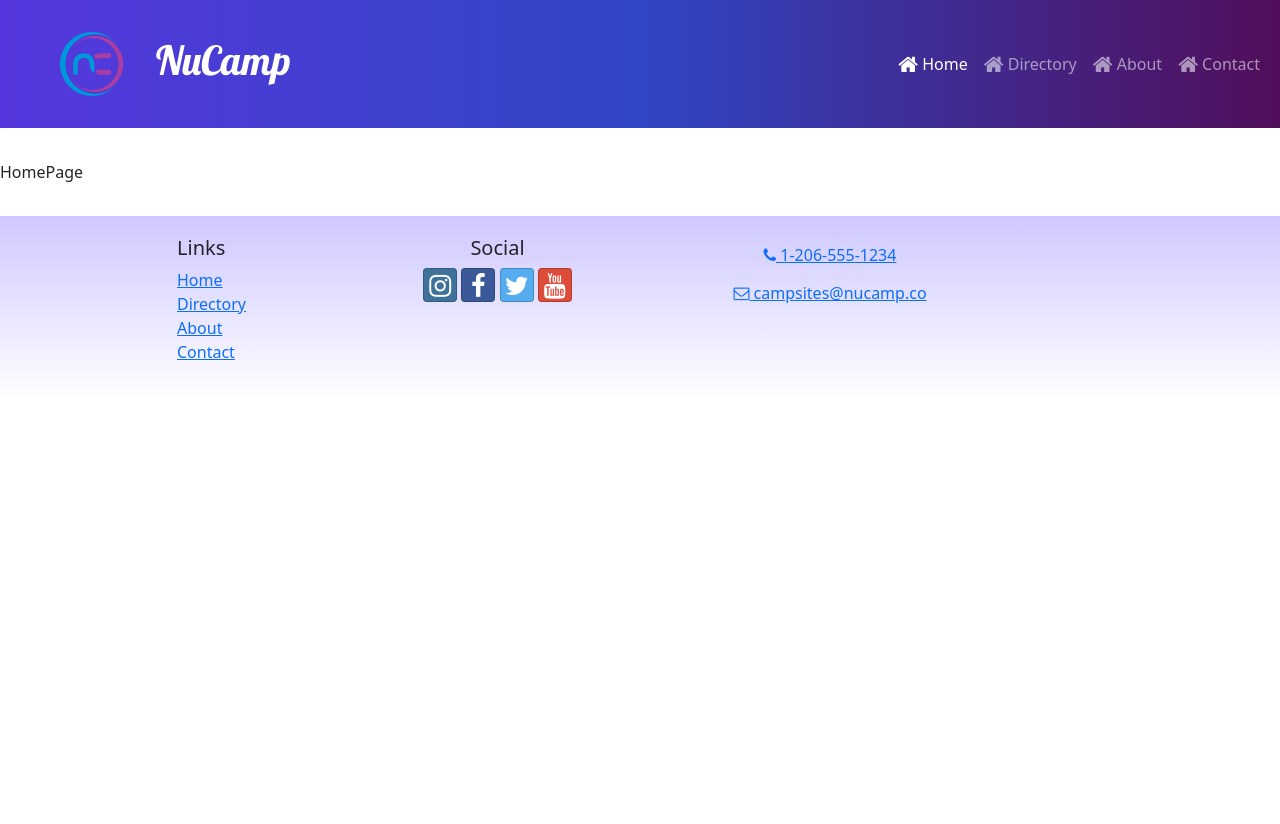
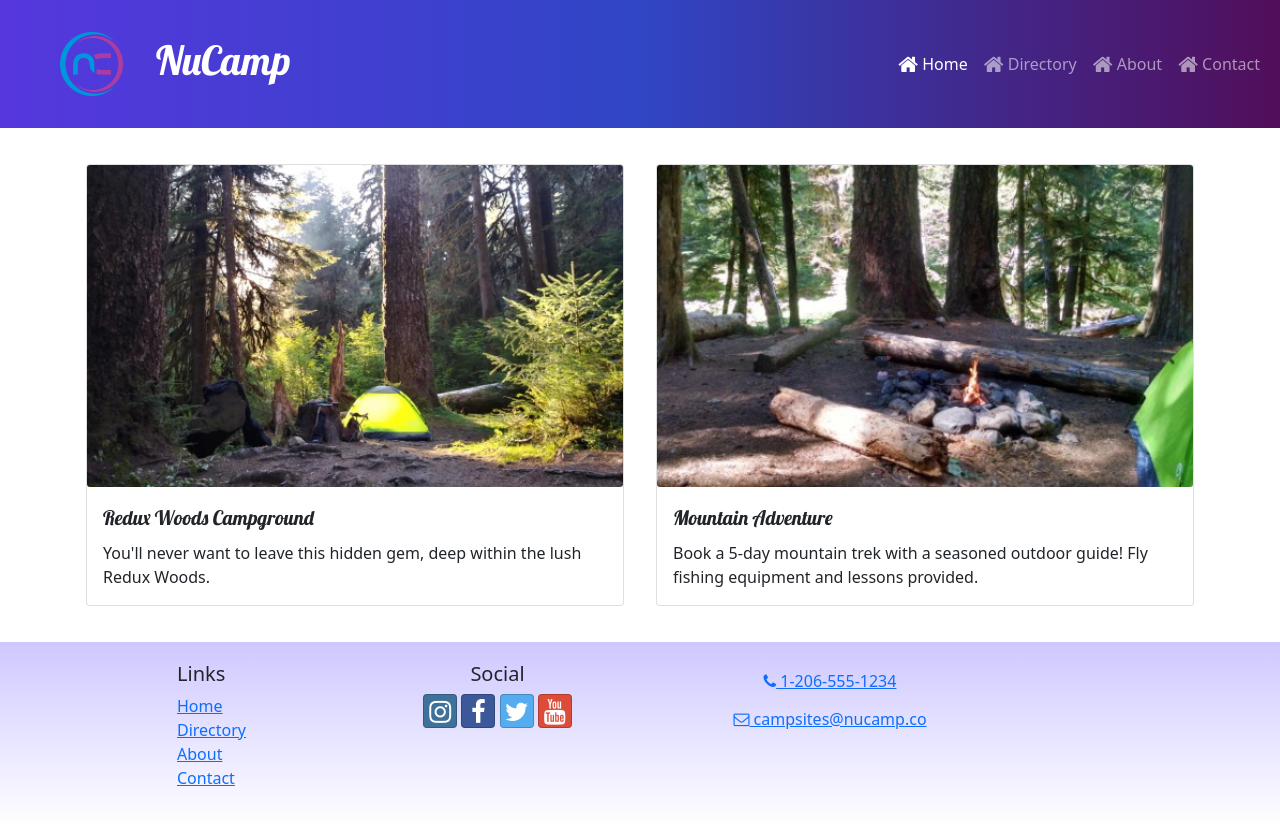
Before and after one commit to david-colon/nucampsite, a React (Create React App) app: page / in a window 1280 px wide. Before the commit the page ends 800 px from the top, so only its background shows below. Built offline with nearby package versions, Linux system fonts and the light colour scheme.

Commit message:
Homepage display

```diff
--- a/src/features/campsites/campsitesSlice.js
+++ b/src/features/campsites/campsitesSlice.js
@@ -8,6 +8,10 @@
     return CAMPSITES.find((campsite) => campsite.id === id);
 }
 
+export const selectFeaturedCampsite = () => {
+    return CAMPSITES.find((campsite) => campsite.featured);
+}
+
 // export const selectRandomCampsite = () => {
 //     return CAMPSITES[Math.floor(CAMPSITES.length * Math.random())];
 // };
--- /dev/null
+++ b/src/features/display/DisplayCard.js
@@ -0,0 +1,18 @@
+import { Card, CardImg, CardText, CardBody, CardTitle } from 'reactstrap'
+
+const DisplayCard = ({ item }) => {
+
+    const { image, name, description } = item;
+
+    return (
+        <Card>
+            <CardImg src={image} alt={name} />
+            <CardBody>
+                <CardTitle>{name}</CardTitle>
+                <CardText>{description}</CardText>
+            </CardBody>
+        </Card>
+    );
+};
+
+export default DisplayCard;
--- /dev/null
+++ b/src/features/display/DisplayList.js
@@ -0,0 +1,23 @@
+import { Col, Row } from 'reactstrap'
+import DisplayCard from './DisplayCard'
+import { selectFeaturedCampsite } from '../campsites/campsitesSlice'
+import { selectFeaturedPromotion } from '../promotions/promotionsSlice'
+
+const DisplayList = () => {
+
+    const items = [selectFeaturedCampsite(), selectFeaturedPromotion()];
+
+    return (
+        <Row>
+            {items.map((item, idx) => {
+                return (
+                    <Col md className='m-1' key={idx}>
+                        <DisplayCard item={item}>DisplayList</DisplayCard>
+                    </Col>
+                );
+            })}
+        </Row>
+    );
+};
+
+export default DisplayList;
--- /dev/null
+++ b/src/features/promotions/promotionsSlice.js
@@ -0,0 +1,7 @@
+import { PROMOTIONS } from '../../app/shared/PROMOTIONS';
+
+export const selectFeaturedPromotion = () => {
+    return (
+        PROMOTIONS.find((promotion) => promotion.featured)
+    );
+};
--- a/src/pages/HomePage.js
+++ b/src/pages/HomePage.js
@@ -1,6 +1,11 @@
+import { Container } from 'reactstrap';
+import DisplayList from '../features/display/DisplayList';
+
 const HomePage = () => {
     return (
-        <div>HomePage</div>
+        <Container>
+            <DisplayList />
+        </Container>
     );
 };
 
```
